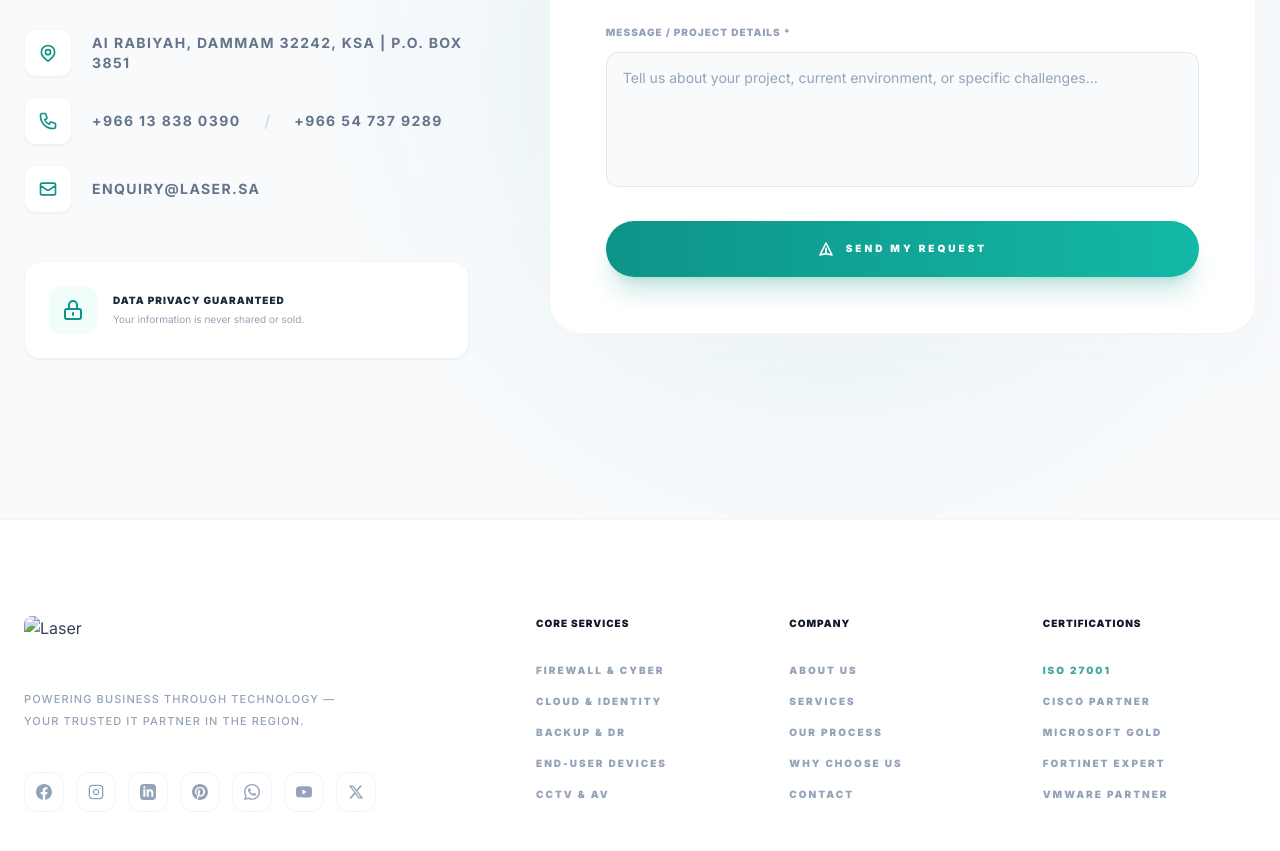
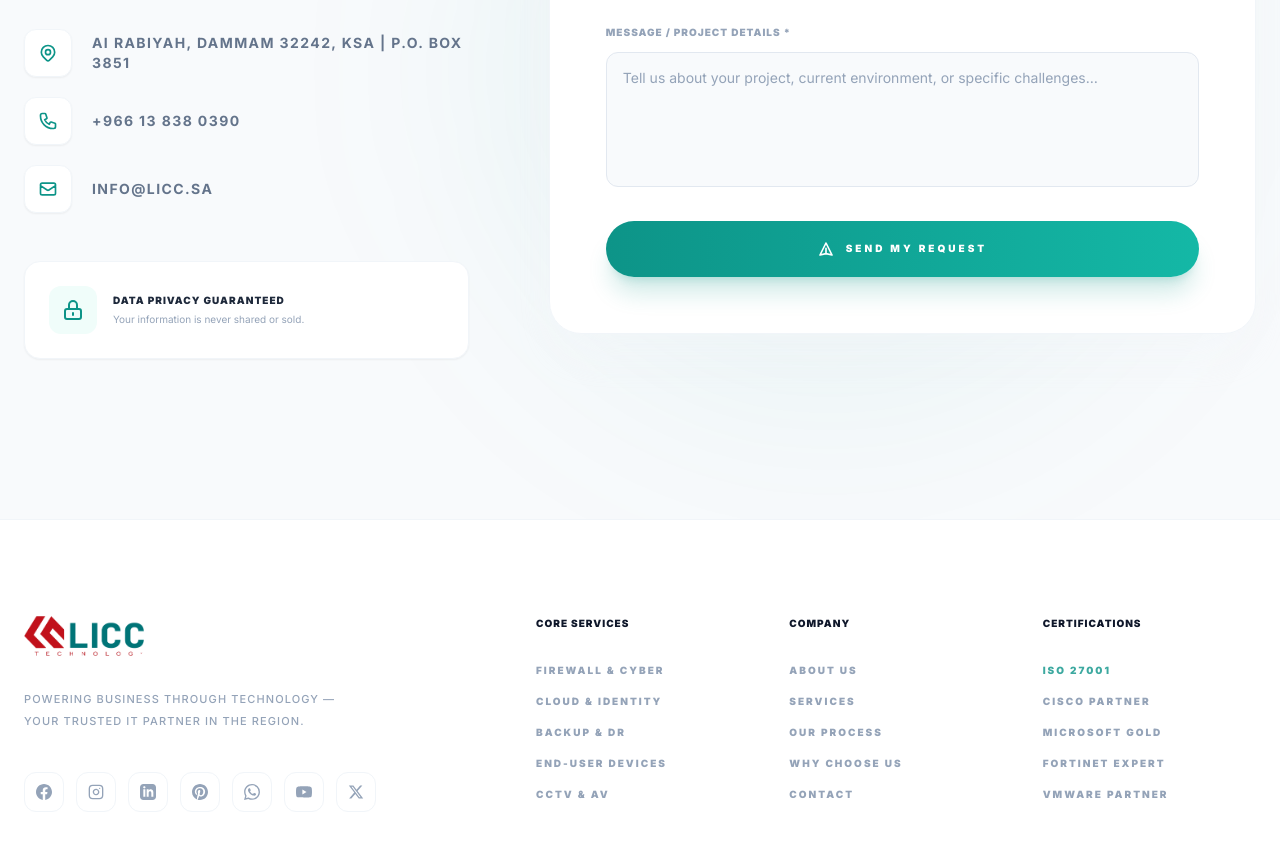
Before and after one commit to mubashir111/laser_website, a website: page index.html in a window 1280 px wide. Shown: the part 10183-11034 px from the top of the page. Drawn offline with nearby package versions, Linux system fonts and the light colour scheme.

Commit message:
updated3

```diff
--- a/index.html
+++ b/index.html
@@ -2113,10 +2113,7 @@
                                 <a href="tel:+966138380390"
                                     class="text-sm font-bold text-slate-500 uppercase tracking-widest hover:text-brand transition-colors">+966
                                     13 838 0390</a>
-                                <span class="text-slate-300 mx-1">/</span>
-                                <a href="tel:+966547379289"
-                                    class="text-sm font-bold text-slate-500 uppercase tracking-widest hover:text-brand transition-colors">+966
-                                    54 737 9289</a>
+
                             </div>
                             <div class="flex items-center gap-5 group">
                                 <div
@@ -2126,8 +2123,8 @@
                                             d="M3 8l7.89 5.26a2 2 0 002.22 0L21 8M5 19h14a2 2 0 002-2V7a2 2 0 00-2-2H5a2 2 0 00-2 2v10a2 2 0 002 2z" />
                                     </svg>
                                 </div>
-                                <a href="mailto:enquiry@laser.sa"
-                                    class="text-sm font-bold text-slate-500 uppercase tracking-widest hover:text-brand transition-colors">enquiry@laser.sa</a>
+                                <a href="mailto:info@licc.sa"
+                                    class="text-sm font-bold text-slate-500 uppercase tracking-widest hover:text-brand transition-colors">info@licc.sa</a>
                             </div>
                         </div>
 
@@ -2216,7 +2213,7 @@
         <div class="max-w-7xl mx-auto px-6">
             <div class="grid grid-cols-2 lg:grid-cols-5 gap-y-16 gap-x-12 mb-20">
                 <div class="col-span-2">
-                    <img src="assets/logo.jpg" alt="Laser" class="h-10 w-auto mb-8 rounded-lg">
+                    <img src="assets/logo.png" alt="Laser" class="h-10 w-auto mb-8 rounded-lg">
                     <p class="text-[11px] text-slate-400 max-w-xs leading-loose font-medium uppercase tracking-widest">
                         Powering Business Through Technology — Your Trusted IT Partner in the Region.</p>
                     <div class="flex flex-wrap gap-3 mt-10">
```
Also changed, not shown: images/services/svc_1_new.png, images/services/svc_2_new.png, images/services/svc_3_new.png, images/services/svc_4_new.png, images/services/svc_5_new.png, images/services/svc_6_new.png, 2 other files.
